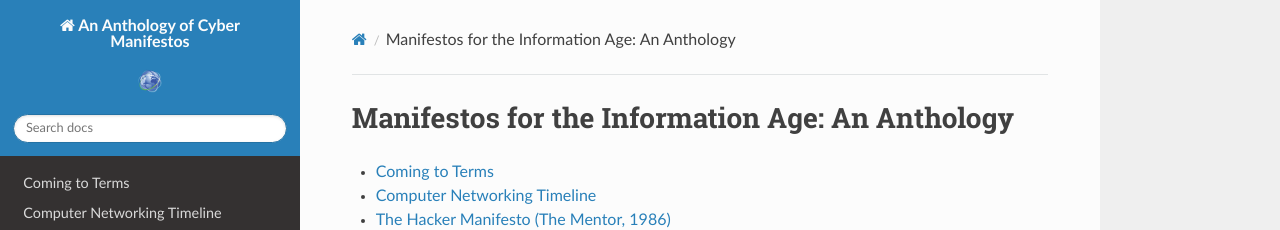
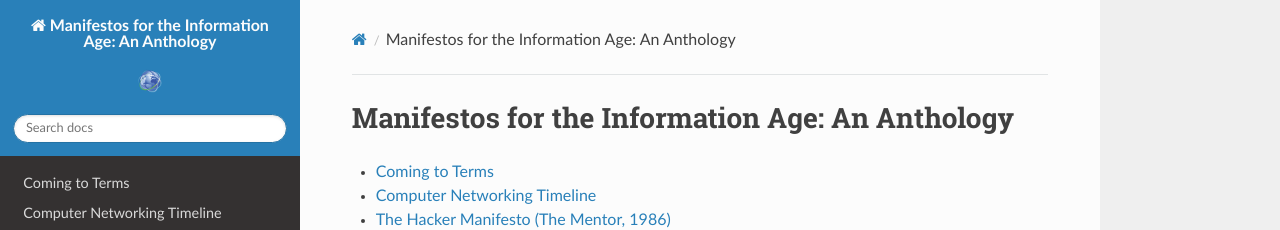
Before and after one commit to ghoulmann/manifesto-anthology, a Sphinx documentation site: the page built from source/index.rst, in a window 1280 px wide. Shown: the top 230 px of the page. Built offline with Sphinx 7.4.7 and the Read the Docs theme 2.0.0, drawn with Linux system fonts in a browser that asks for light colours.

Commit message:
adust conf.py

```diff
--- a/source/conf.py
+++ b/source/conf.py
@@ -46,7 +46,7 @@ source_suffix = '.rst'
 master_doc = 'index'
 
 # General information about the project.
-project = u'An Anthology of Cyber Manifestos'
+project = u'Manifestos for the Information Age: An Anthology'
 copyright = u'2015, Various Authors'
 
 # The version info for the project you're documenting, acts as replacement for
@@ -292,7 +292,7 @@ latex_logo = "_static/internet_earth.png"
 # One entry per manual page. List of tuples
 # (source start file, name, description, authors, manual section).
 man_pages = [
-    ('index', 'ananthologyofcybermanifestos', u'An Anthology of Cyber Manifestos Documentation',
+    ('index', 'ananthologyofcybermanifestos', u'Manifestos for the Information Age: An Anthology',
      [u'Various Authors'], 1)
 ]
 
@@ -306,7 +306,7 @@ man_pages = [
 # (source start file, target name, title, author,
 #  dir menu entry, description, category)
 texinfo_documents = [
-  ('index', 'AnAnthologyofCyberManifestos', u'An Anthology of Cyber Manifestos Documentation',
+  ('index', 'AnAnthologyofCyberManifestos', u'Manifestos for the Information Age: An Anthology',
    u'Various Authors', 'AnAnthologyofCyberManifestos', 'One line description of project.',
    'Miscellaneous'),
 ]
@@ -327,7 +327,7 @@ texinfo_documents = [
 # -- Options for Epub output ----------------------------------------------
 
 # Bibliographic Dublin Core info.
-epub_title = u'An Anthology of Cyber Manifestos'
+epub_title = u'Manifestos for the Information Age: An Anthology'
 epub_author = u'Various Authors'
 epub_publisher = u'Various Authors'
 epub_copyright = u'2015, Various Authors'
```
